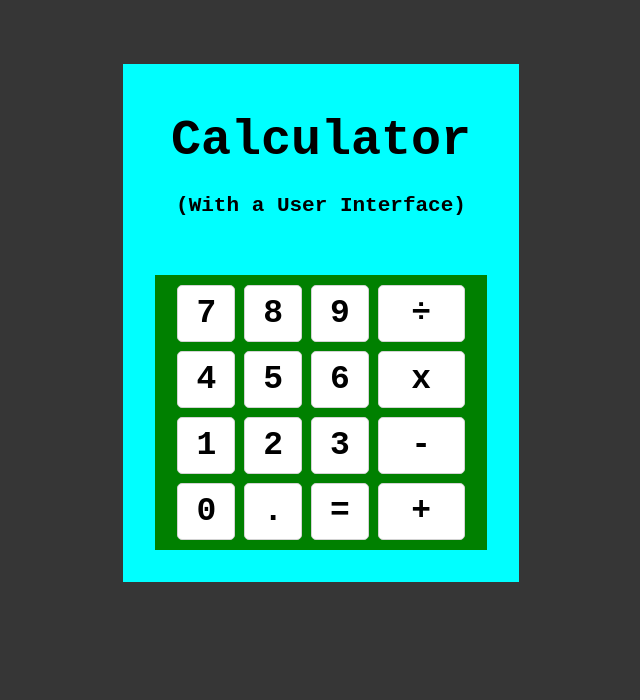
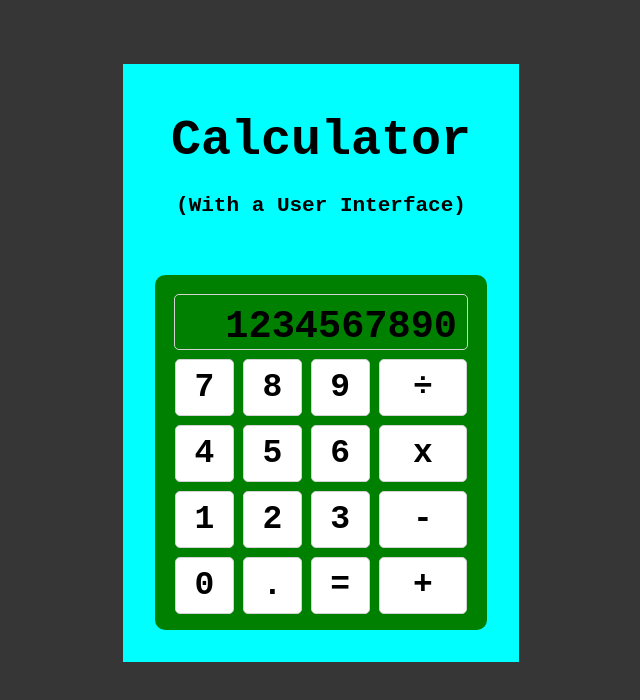
Before and after one commit to HailuBen/ui-calculator, a plain HTML site: page index.html in a window 1280 px wide. Shown: the whole page, without its empty margins (319-959 px from the left). Drawn offline with Linux system fonts and the light colour scheme.

Commit message:
add calculator display & update spacing

```diff
--- a/index.html
+++ b/index.html
@@ -16,7 +16,9 @@
             </div>
 
             <div class="calc-container">
-
+                <div class="display-container">
+                    <h3 class="display-text">1234567890</h3>
+                </div>
                 <div class="buttons-container">
                     <button class="number-button">7</button>
                     <button class="number-button">8</button>
--- a/styles/style.css
+++ b/styles/style.css
@@ -38,12 +38,28 @@ main{
 /* |CALCULATOR| */
 .calc-container{
     display: flex;
+    flex-direction: column;
     justify-content: center;
     text-align: center;
     padding: 10px;
+    padding-bottom: 16px;
 
     background-color: green;
     border: aquamarine;
+    border-radius: 10px;
+}
+.display-container{
+    text-align: right;
+
+    font-size: 33px;
+    font-family: 'Courier New', Courier, monospace;
+    font-weight: 600;
+
+    padding: 10px 10px 0;
+    margin: 9px;
+
+    border: 1px solid rgb(211, 211, 211);
+    border-radius: 5px;
 }
 button{
   font-size: 33px;
```
